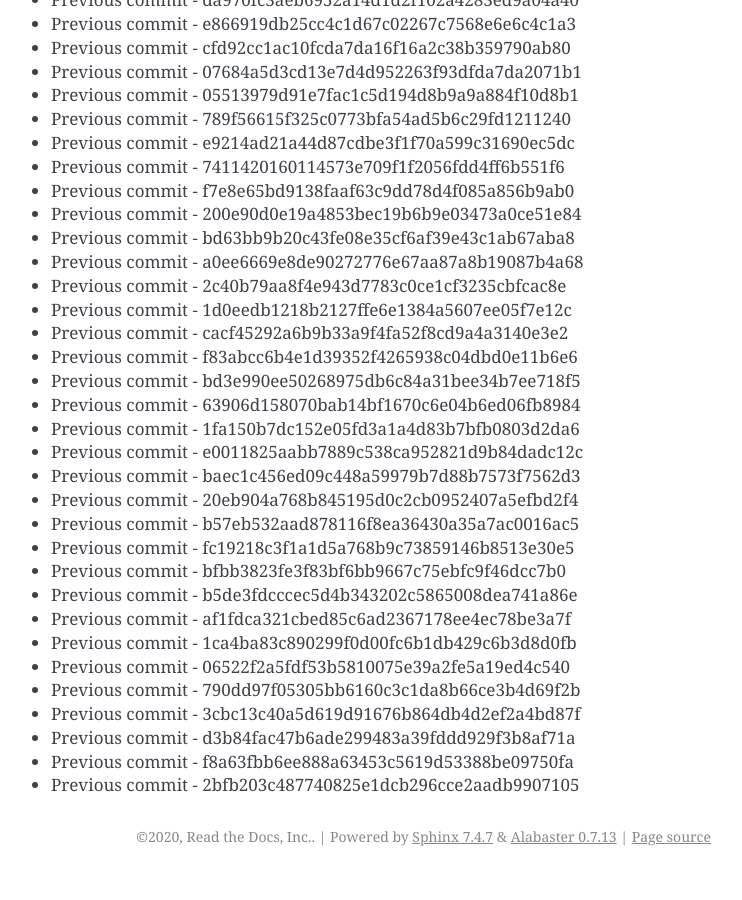
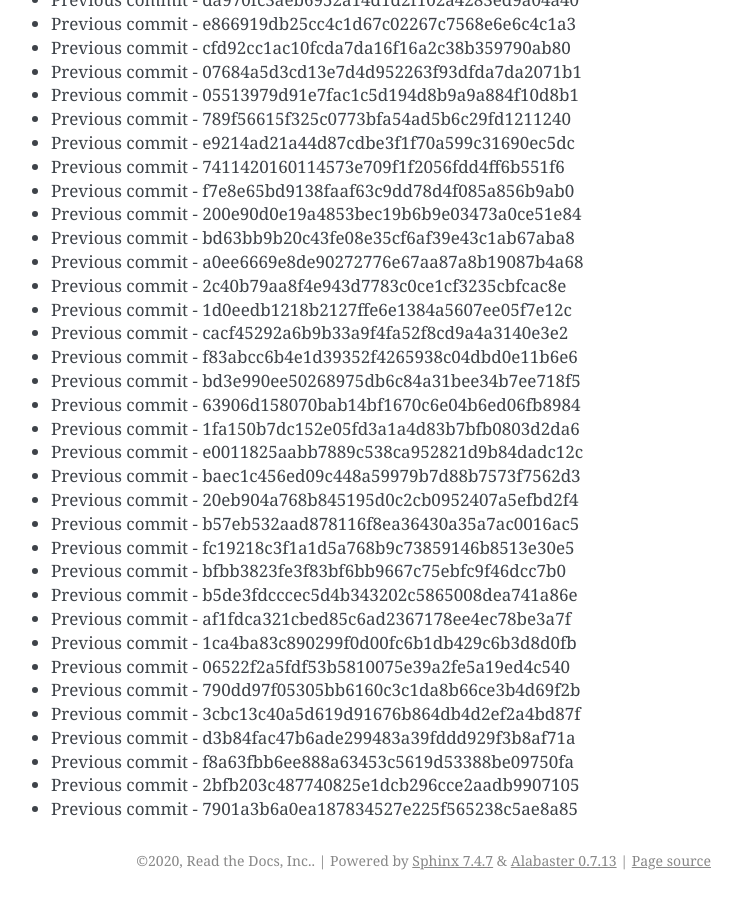
Before and after one commit to readthedocs/rtd-git-stresstest, a Sphinx documentation site: the page built from docs/updates.rst, in a window 1280 px wide and 900 px high, scrolled down 68762 px. Shown: the whole window, without its empty margins (399-1141 px from the left). Built offline with Sphinx 7.4.7, drawn with Linux system fonts in a browser that asks for light colours; before the commit the page ends 69638 px from its top, so only the background shows below that.

Commit message:
Generating commit from previous: 7901a3b6a0ea187834527e225f565238c5ae8a85

```diff
--- a/docs/updates.rst
+++ b/docs/updates.rst
@@ -2921,3 +2921,4 @@ It can be tested for any performance characteristics.
 * Previous commit - d3b84fac47b6ade299483a39fddd929f3b8af71a
 * Previous commit - f8a63fbb6ee888a63453c5619d53388be09750fa
 * Previous commit - 2bfb203c487740825e1dcb296cce2aadb9907105
+* Previous commit - 7901a3b6a0ea187834527e225f565238c5ae8a85
```
